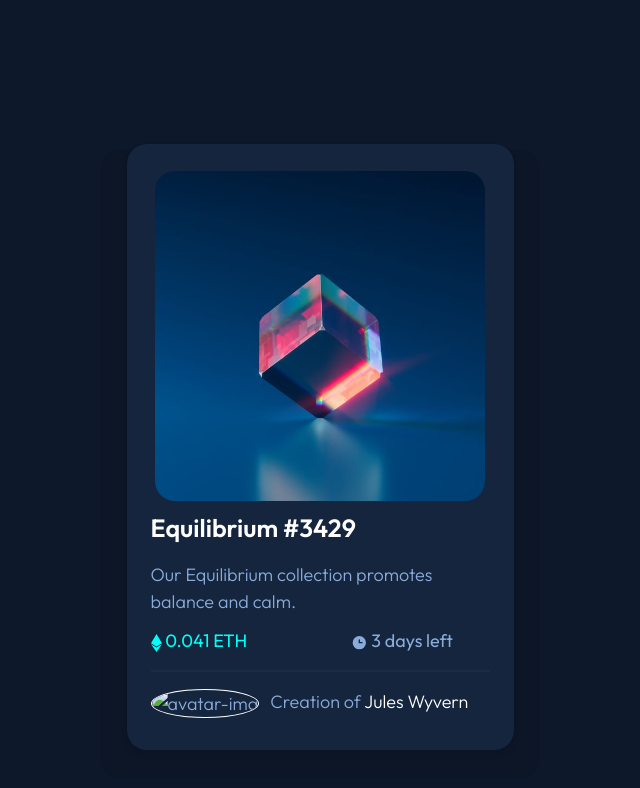
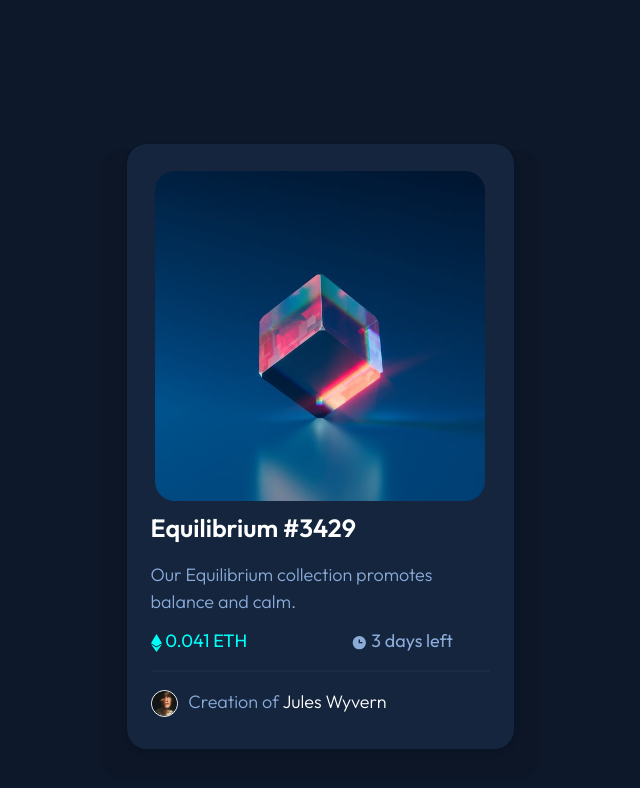
Before and after one commit to abdellah-CS/NFT-preview-card, a plain HTML site: page index.html in a window 1280 px wide. Shown: the whole page, without its empty margins (320-960 px from the left). Drawn offline with nearby package versions, Linux system fonts and the light colour scheme.

Commit message:
Update index.html

```diff
--- a/index.html
+++ b/index.html
@@ -49,7 +49,7 @@
         </div>
         <hr>
         <div class="creator">
-          <img src="images/web.png" alt="avatar-img" style="width: 27px; height: 27px; border:  solid 1px; border-color: hsl(0, 0%, 100%); border-radius: 100%; margin-right: 7px;"> Creation of <span class="spl"> Jules Wyvern</span>
+          <img src="images/image-avatar.png" alt="avatar-img" style="width: 27px; height: 27px; border:  solid 1px; border-color: hsl(0, 0%, 100%); border-radius: 100%; margin-right: 7px;"> Creation of <span class="spl"> Jules Wyvern</span>
         </div>
       </div>
     </div>
```
